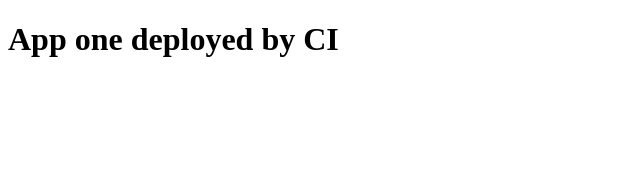
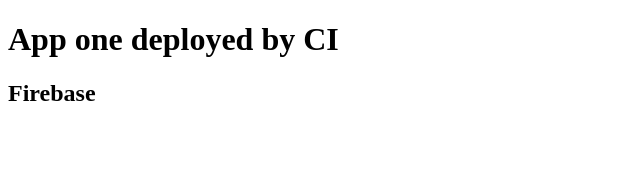
Before and after one commit to joaoantunes87/nx-ci, a React (Vite) app in the folder apps/app-one/: page /app in a window 1280 px wide. Shown: the top 170 px of the page, without its empty margins (0-640 px from the left). Built offline with nearby package versions, Linux system fonts and the light colour scheme.

Commit message:
Experimenting multiple deploys

```diff
--- a/apps/app-one/project.json
+++ b/apps/app-one/project.json
@@ -11,7 +11,7 @@
       "options": {
         "commands": [
           {
-            "command": "mv dist/apps/app-one apps/app-one/dist && cd apps/app-one && firebase deploy --project app-one-nx --only hosting --token 1//03Y8zfwFWe9VzCgYIARAAGAMSNwF-L9IrxzgoqAQADQhIUHkRm_ewq3B6PVK3Ol-jPX50z8hOwSuJOawPv-24kelVf6RsSr1RGCk --non-interactive"
+            "command": "mv dist/apps/app-one apps/app-one/dist && cd apps/app-one && firebase deploy --project app-one-nx --only hosting --token $FIREBASE_TOKEN --non-interactive"
           }
         ]
       }
--- a/apps/app-one/src/app/app.tsx
+++ b/apps/app-one/src/app/app.tsx
@@ -2,6 +2,7 @@ export function App() {
   return (
     <div>
       <h1>App one deployed by CI</h1>
+      <h2>Firebase</h2>
     </div>
   );
 }
--- a/apps/app-two/src/app/app.tsx
+++ b/apps/app-two/src/app/app.tsx
@@ -2,6 +2,7 @@ export function App() {
   return (
     <div>
       <h1>App two deployed by CI</h1>
+      <h2>Firebase</h2>
     </div>
   );
 }
```
